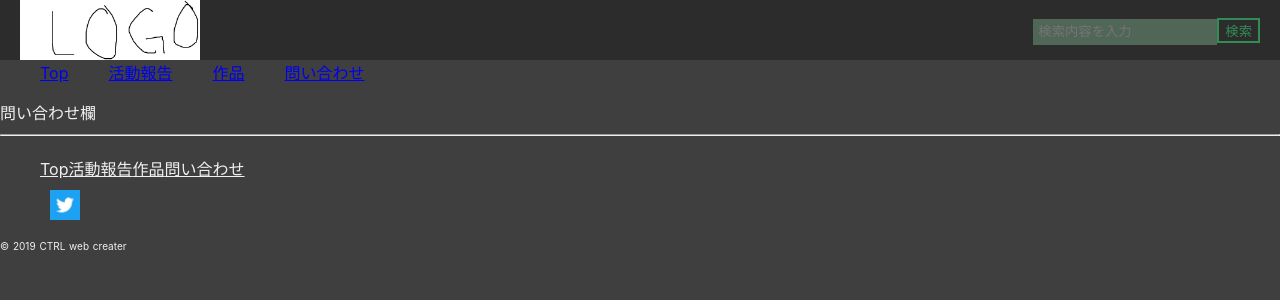
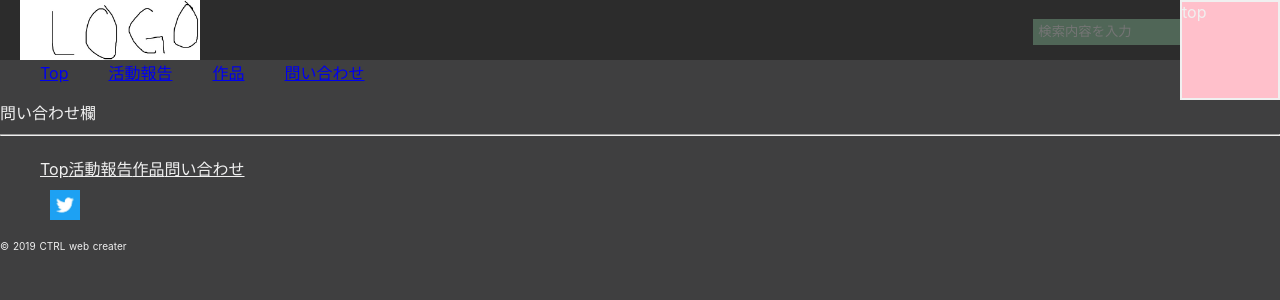
Before and after one commit to CTRL-Infrastructure-team/ctrl_public_webpage, a Nuxt app: page /inquiry in a window 1280 px wide. Shown: the top 300 px of the page. Built offline with nearby package versions, Linux system fonts and the light colour scheme.

Commit message:
スクロールボタンをimport

```diff
--- /dev/null
+++ b/client/components/scrollButton.vue
@@ -0,0 +1,25 @@
+<template>
+    <div>
+        <div class="button">
+            top
+        </div>
+    </div>
+</template>
+<script>
+export default {
+    name: "scrollButton"
+}
+</script>
+
+<style lang="scss" scoped>
+    .button{
+        width: 100px;
+        height: 100px;
+        border: solid 2px;
+        position: fixed;
+        z-index: 99;
+        background-color: pink;
+        top: 0;
+        right: 0;
+    }
+</style>
--- a/client/layouts/default.vue
+++ b/client/layouts/default.vue
@@ -5,6 +5,7 @@
       <mainmenu></mainmenu>
     </header>
     <nuxt />
+    <scrollButton />
     <footerComponent />
   </div>
 </template>
@@ -12,11 +13,13 @@
 import headerComponent from "~/components/header";
 import footerComponent from "~/components/footer";
 import mainmenu from "~/components/mainmenu";
+import scrollButton from "~/components/scrollButton";
 
 export default {
   components: {
     headerComponent,
     footerComponent,
+    scrollButton,
     mainmenu
   }
 };
```
